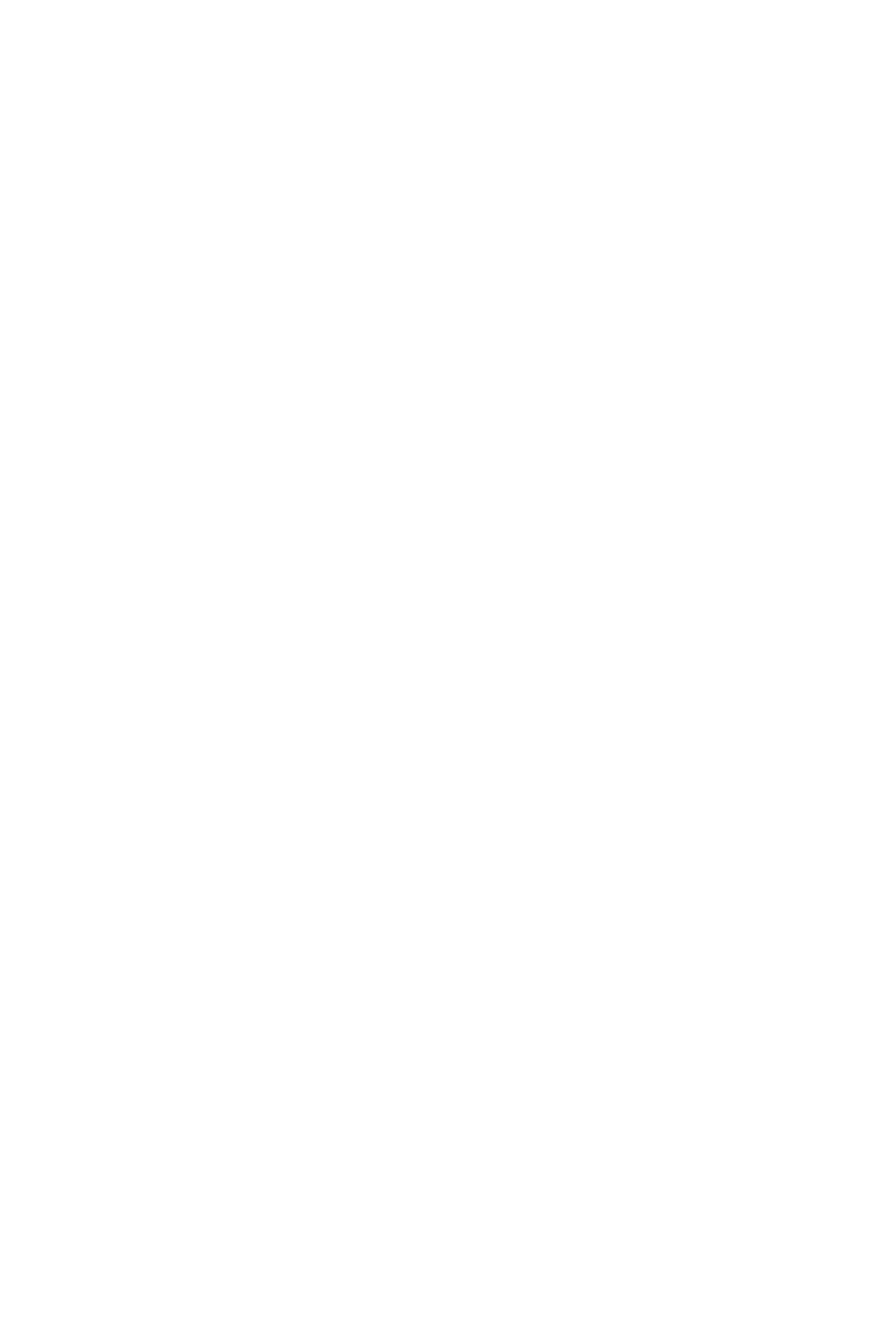
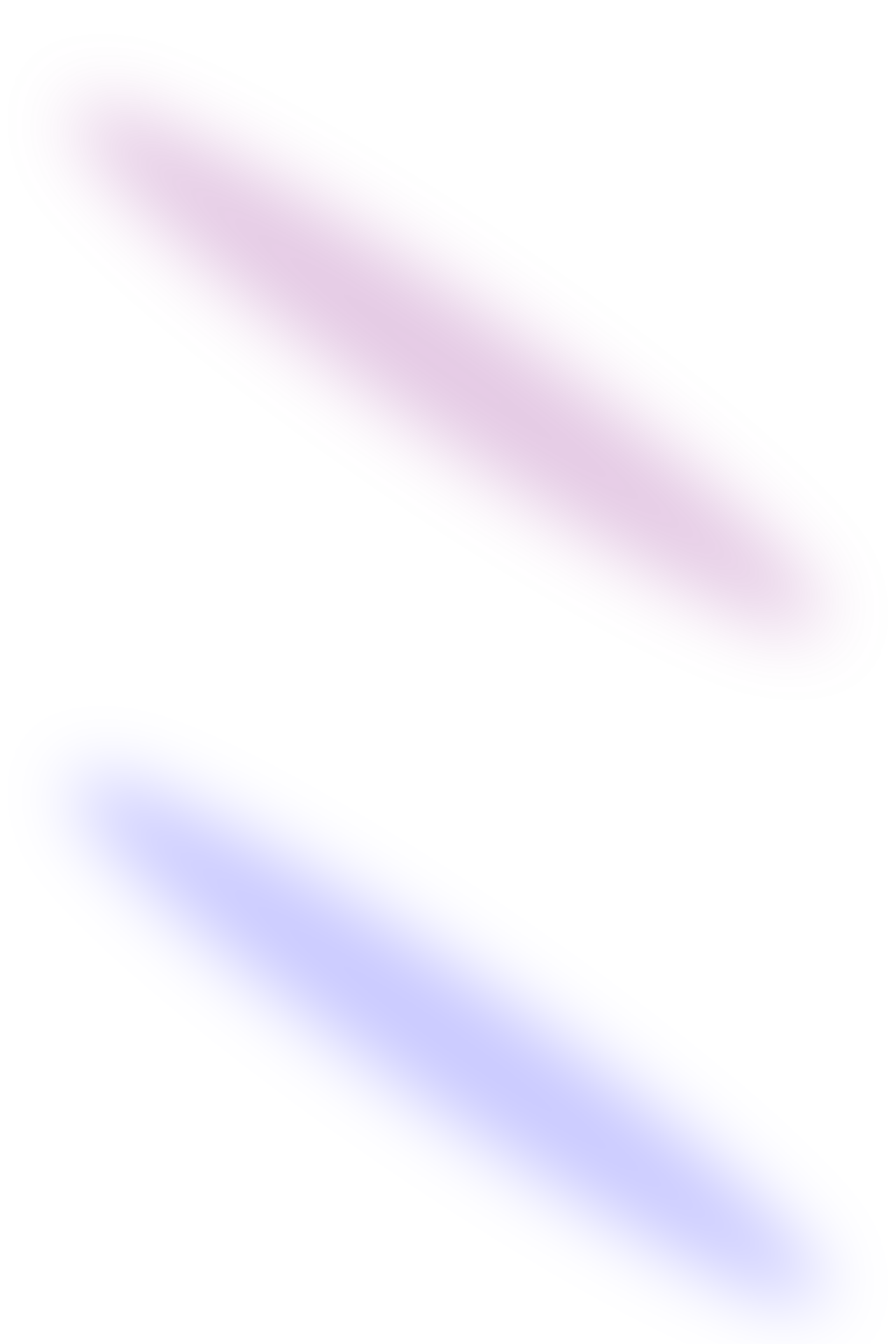
Before and after one commit to mpa-mxiang/react-portfolio, a Next.js app: page / in a window 1280 px wide. Shown: the part 917-2837 px from the top of the page at 70% size. Before the commit the page ends 961 px from the top, so only its background shows below. Built offline with nearby package versions, Linux system fonts and the light colour scheme.

Commit message:
add classes to style spotlights

```diff
--- a/components/hero.tsx
+++ b/components/hero.tsx
@@ -5,7 +5,9 @@ const hero = () => {
   return (
     <div className='pb-20 pt-36'>
       <div>
-        <Spotlight />
+        <Spotlight className='-top-40 -left-10 md:-left-32 md:-top-20 h-screen' fill='white' />
+        <Spotlight className='top-10 left-full h-[80vh] w-[50vw]' fill='purple' />
+        <Spotlight className='top-28 left-80 h-[80vh] w-[50vw]' fill='blue' />
       </div>
     </div>
   )
```
